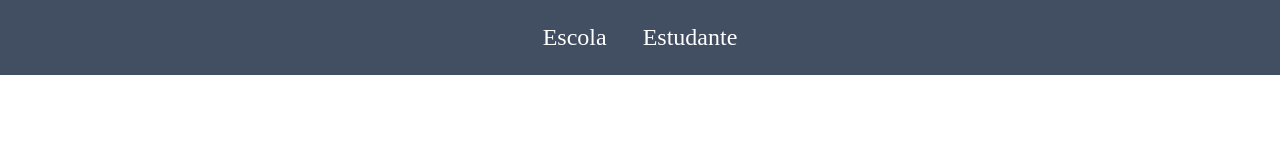
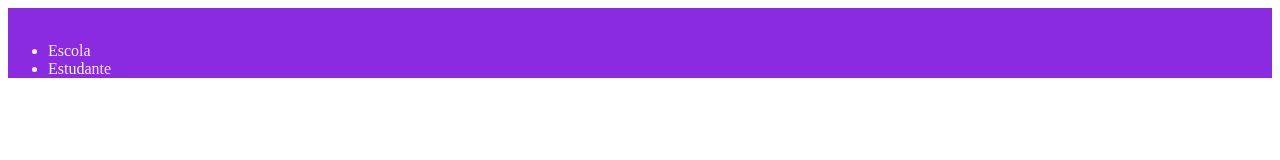
Before and after one commit to IsadoraPriotto/site-turma-coletiva-, a plain HTML site: page index.html in a window 1280 px wide. Drawn offline with Linux system fonts and the light colour scheme.

Commit message:
commigtrnh

```diff
--- a/index.html
+++ b/index.html
@@ -2,18 +2,18 @@
 <html lang="en">
 <head>
     <meta charset="UTF-8">
-    <meta http-equiv="X-UA-Compatible" content="IE-edge">
+    <meta http-equiv="X-UA-Compatible" content="IE=edge">
     <meta name="viewport" content="width=device-width, initial-scale=1.0">
     <title>Document</title>
     <link rel="stylesheet" href="style.css">
 </head>
 <body>
-    <header class="cabecalho"
-       <img class="cabecalho-imagem">
-       <ul class="cabecalho-lista">
-            <li class="cabecalho-lista-item"> Escola</li>
-            <li class="cabecalho-lista-item"> Estudante</li>
-        <ul>
+    <header class="cabecalho">
+        <img class="cabecalho-imagem="download.png" alt="" srcset="">
+        <ul class="cabecalho-lista">
+            <li class=" cabecalho-lista-item">Escola</li>
+            <li class="cabecalho-lista-item">Estudante</li>
+        </ul>
     </header>
 
 </body>
--- a/style.css
+++ b/style.css
@@ -1,28 +1,9 @@
-*{
-        margin: 0;
-        padding: 0;
+header {
+        background-color: blueviolet;
+        color: ghostwhite;
 }
 
-header {
-        background-color: rgb(12, 117, 117);
-        color: antiquewhite;
+.cabecalho.imagem {
+        width: 20%;
+
 }
-
-.cabecalho {
-        background-color: #424E61;
-        color: white;
-        display: flex;
-        justify-content: space-around;
-        align-items: center;
-        padding: 24px 0;
-}
-
-.cabecalho-lista-item{
-        display: inline-block;
-}
-
-.cabecalho-lista-item{
-        display: inline-block;
-        margin: 0 16px;
-        font-size: 24px;
-}
```
Also changed, not shown: alurastart logo.png (added), download.png (added).
